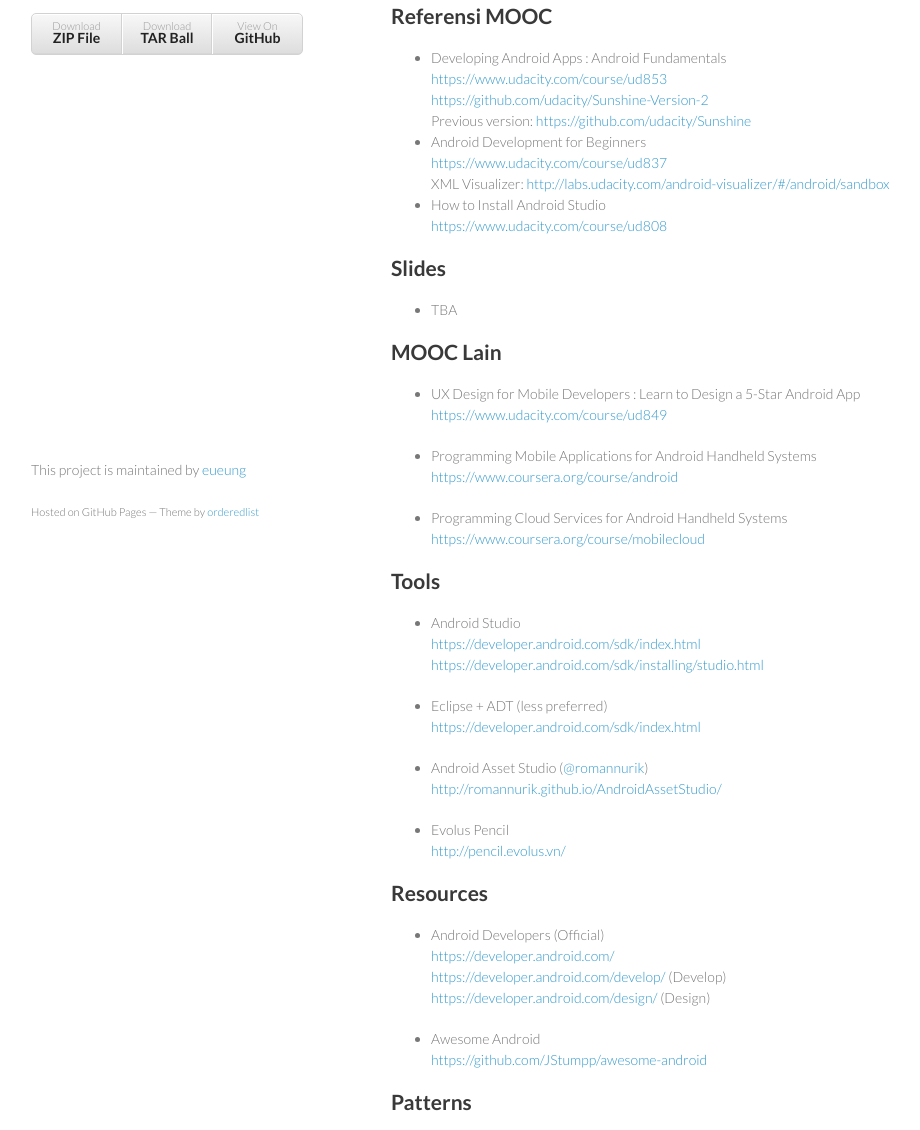
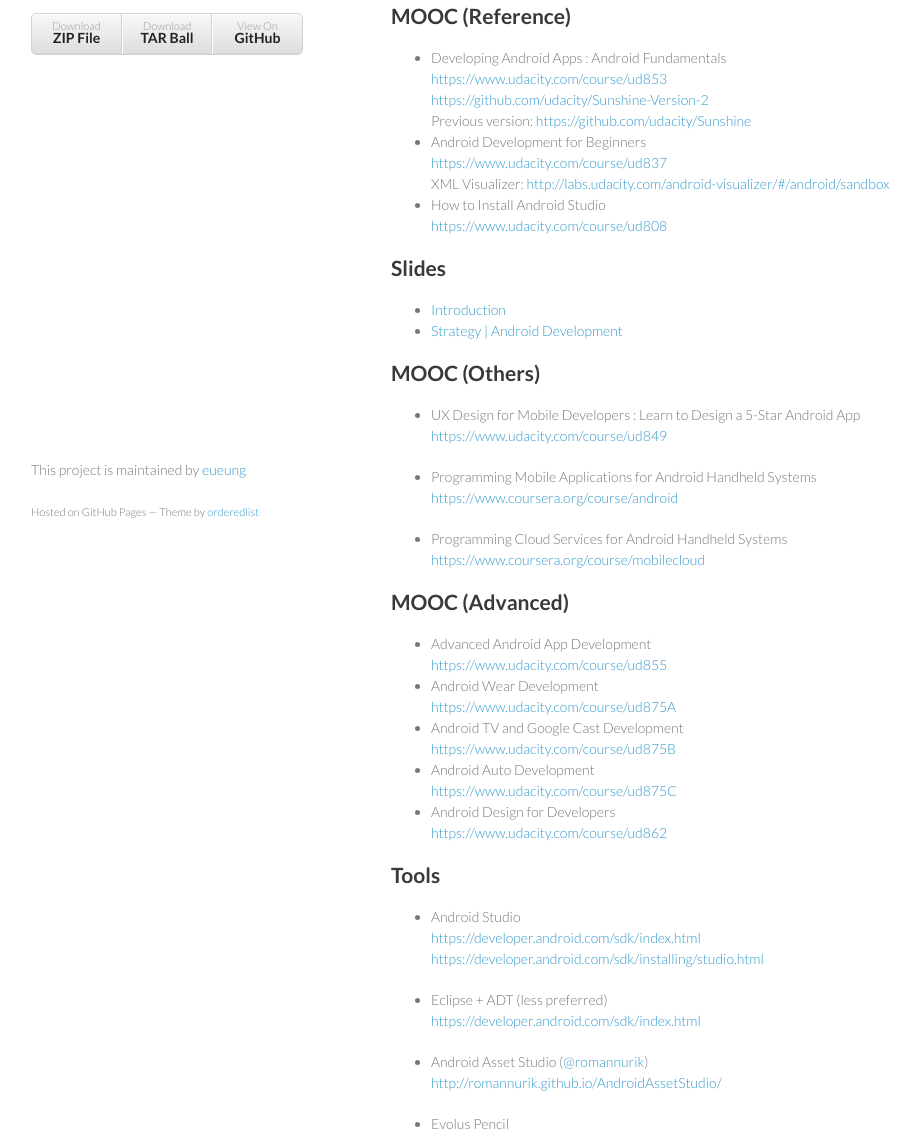
Before and after one commit to eueung/ET4044, a plain HTML site: page index.html in a window 1280 px wide. Shown: the part 209-1339 px from the top of the page, without its empty margins (179-1099 px from the left). Drawn offline with Linux system fonts and the light colour scheme.

Commit message:
Create gh-pages branch via GitHub

```diff
--- a/index.html
+++ b/index.html
@@ -37,7 +37,7 @@
 Dr.-Ing. Eueung Mulyana</p>
 
 <h2>
-<a id="referensi-mooc" class="anchor" href="#referensi-mooc" aria-hidden="true"><span class="octicon octicon-link"></span></a>Referensi MOOC</h2>
+<a id="mooc-reference" class="anchor" href="#mooc-reference" aria-hidden="true"><span class="octicon octicon-link"></span></a>MOOC (Reference)</h2>
 
 <ul>
 <li>Developing Android Apps : Android Fundamentals<br>
@@ -58,11 +58,12 @@ XML Visualizer: <a href="http://labs.udacity.com/android-visualizer/#/android/sa
 <a id="slides" class="anchor" href="#slides" aria-hidden="true"><span class="octicon octicon-link"></span></a>Slides</h2>
 
 <ul>
-<li>TBA</li>
+<li><a href="https://speakerdeck.com/eueung/pptb">Introduction</a></li>
+<li><a href="https://speakerdeck.com/eueung/pptb-1">Strategy | Android Development</a></li>
 </ul>
 
 <h2>
-<a id="mooc-lain" class="anchor" href="#mooc-lain" aria-hidden="true"><span class="octicon octicon-link"></span></a>MOOC Lain</h2>
+<a id="mooc-others" class="anchor" href="#mooc-others" aria-hidden="true"><span class="octicon octicon-link"></span></a>MOOC (Others)</h2>
 
 <ul>
 <li><p>UX Design for Mobile Developers : Learn to Design a 5-Star Android App<br>
@@ -71,6 +72,27 @@ XML Visualizer: <a href="http://labs.udacity.com/android-visualizer/#/android/sa
 <a href="https://www.coursera.org/course/android">https://www.coursera.org/course/android</a></p></li>
 <li><p>Programming Cloud Services for Android Handheld Systems<br>
 <a href="https://www.coursera.org/course/mobilecloud">https://www.coursera.org/course/mobilecloud</a></p></li>
+</ul>
+
+<h2>
+<a id="mooc-advanced" class="anchor" href="#mooc-advanced" aria-hidden="true"><span class="octicon octicon-link"></span></a>MOOC (Advanced)</h2>
+
+<ul>
+<li>Advanced Android App Development<br>
+<a href="https://www.udacity.com/course/ud855">https://www.udacity.com/course/ud855</a>
+</li>
+<li>Android Wear Development<br>
+<a href="https://www.udacity.com/course/ud875A">https://www.udacity.com/course/ud875A</a>
+</li>
+<li>Android TV and Google Cast Development<br>
+<a href="https://www.udacity.com/course/ud875B">https://www.udacity.com/course/ud875B</a>
+</li>
+<li>Android Auto Development<br>
+<a href="https://www.udacity.com/course/ud875C">https://www.udacity.com/course/ud875C</a>
+</li>
+<li>Android Design for Developers<br>
+<a href="https://www.udacity.com/course/ud862">https://www.udacity.com/course/ud862</a>
+</li>
 </ul>
 
 <h2>
```
Also changed, not shown: params.json (+1 -1 lines).
